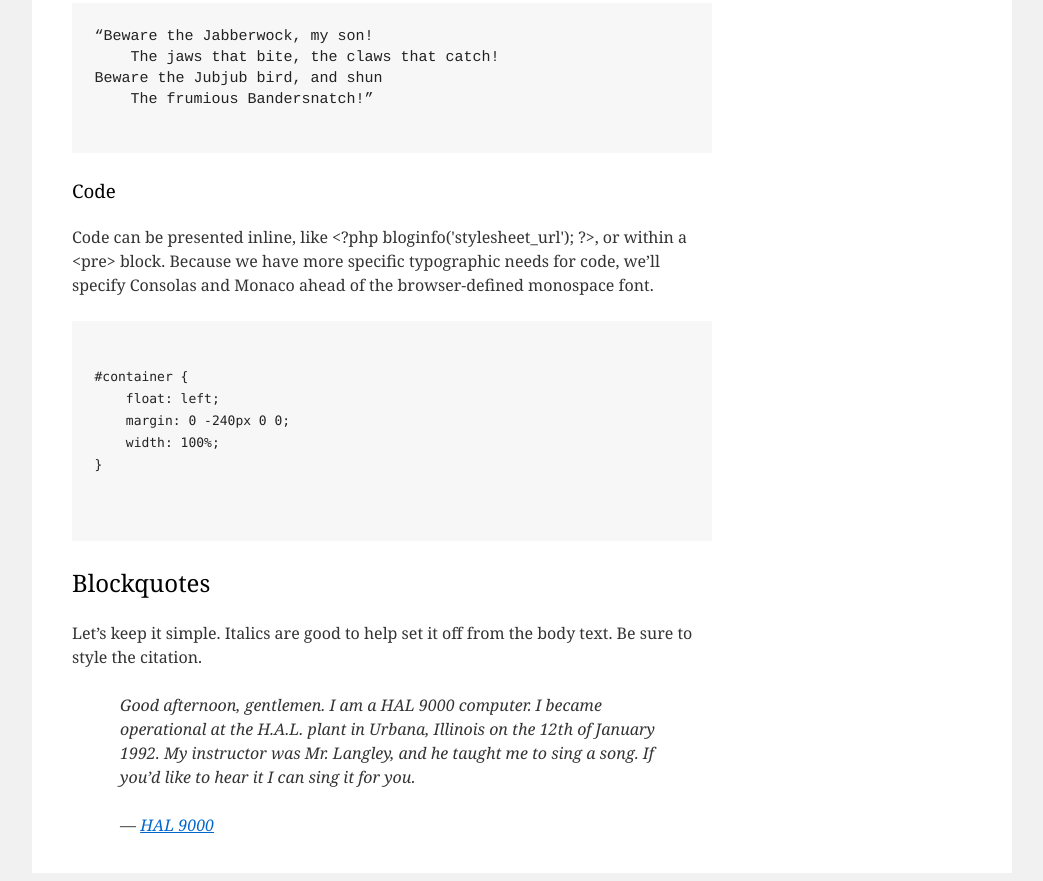
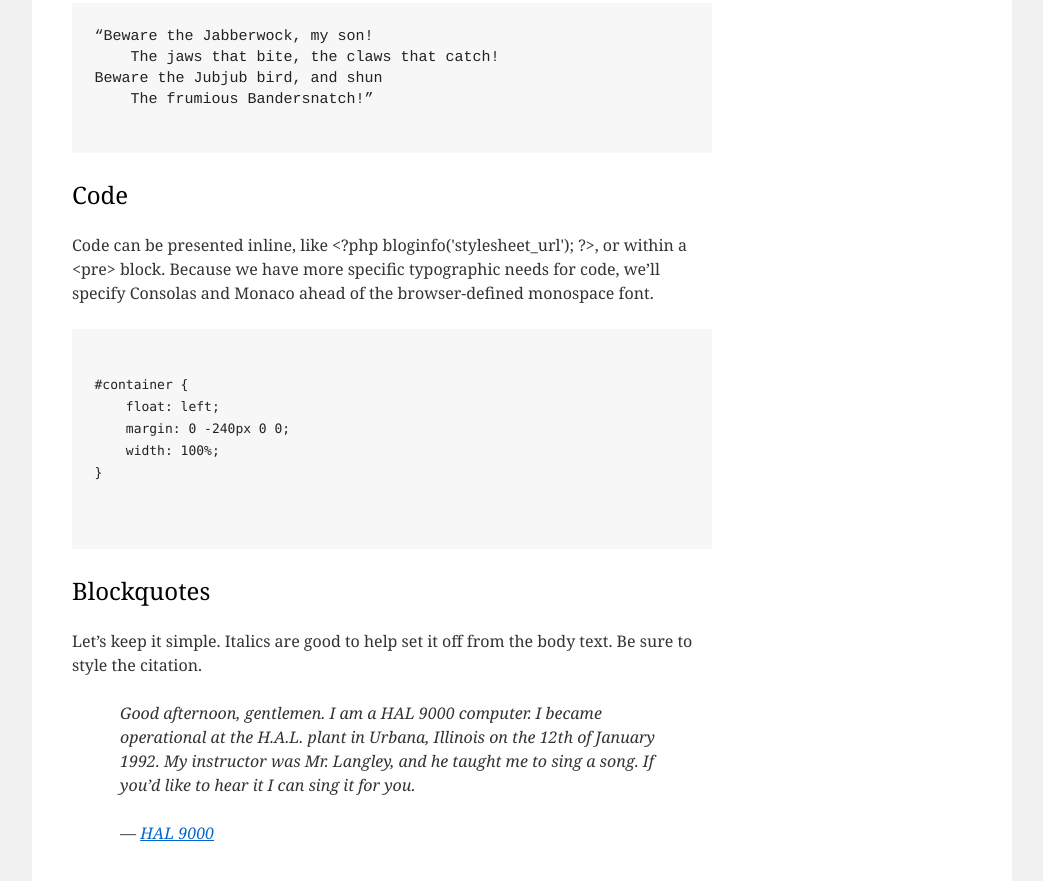
Before and after one commit to OlehMarko/olehmarko.github.io, a plain HTML site: page index.html in a window 1280 px wide. Shown: the part 1943-2824 px from the top of the page, without its empty margins (118-1161 px from the left). Drawn offline with Linux system fonts and the light colour scheme.

Commit message:
Create index.html

```diff
--- a/index.html
+++ b/index.html
@@ -108,7 +108,7 @@
 Beware the Jubjub bird, and shun
     The frumious Bandersnatch!”
                         </pre>
-                        <h3>Code</h3>
+                        <h2>Code</h2>
                         <p>Code can be presented inline, like &lt;?php bloginfo('stylesheet_url'); ?&gt;, or within a &lt;pre&gt; block.
                         Because we have more specific typographic needs for code, we’ll specify Consolas and Monaco
                         ahead of the browser-defined monospace font.</p>
```
